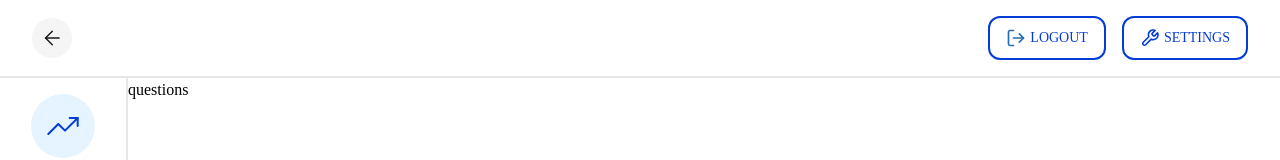
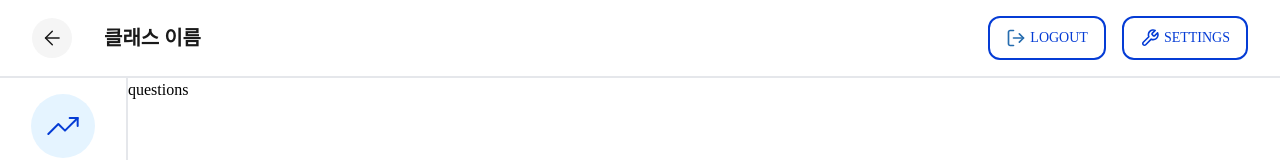
Before and after one commit to boostcampwm-2024/web01-youQuiz, a React (Vite) app in the folder packages/FE/: page /questions in a window 1280 px wide. Shown: the top 160 px of the page. Built offline with nearby package versions, Linux system fonts and the light colour scheme; a web font is replaced by a local one.

Commit message:
fix: Header, SideNav 컴포넌트 배경색 지정, Header 컴포넌트 props 이름 변경
- className -> classTitle
- 배경색 transparent -> white

```diff
--- a/packages/FE/src/app/layouts/HostLayout.tsx
+++ b/packages/FE/src/app/layouts/HostLayout.tsx
@@ -6,7 +6,7 @@ import SideNav from '@/shared/ui/side-nav/SideNav';
 export default function HostLayout() {
   return (
     <div>
-      <Header />
+      <Header classTitle="클래스 이름" />
       <div className="flex">
         <SideNav />
         <Outlet />
--- a/packages/FE/src/shared/ui/header/Header.tsx
+++ b/packages/FE/src/shared/ui/header/Header.tsx
@@ -3,17 +3,17 @@ import LogoutIcon from '../../assets/icons/logout.svg?react';
 import ToolIcon from '../../assets/icons/tool.svg?react';
 
 interface HeaderProps {
-  className: string;
+  classTitle: string;
 }
 
-export default function Header({ className }: HeaderProps) {
+export default function Header({ classTitle }: HeaderProps) {
   //TODO: 로그인 상태 관리
   return (
-    <div className="border-b-2 py-4">
+    <div className="border-b-2 py-4 bg-white">
       <section className="flex justify-between items-center min-w-[980px] mx-auto px-8">
         <div className="flex items-center gap-8">
           <BackButton />
-          <h1 className="text-bold-xl">{className}</h1>
+          <h1 className="text-bold-xl">{classTitle}</h1>
         </div>
         <div className="flex gap-4">
           <CustomButton label="LOGOUT" type="outline" Icon={LogoutIcon} />
--- a/packages/FE/src/shared/ui/side-nav/SideNav.tsx
+++ b/packages/FE/src/shared/ui/side-nav/SideNav.tsx
@@ -9,7 +9,7 @@ export default function SideNav() {
   const [activeTab, setActiveTab] = useState('인터렉션');
   //TODO: 버튼 클릭 시 네비게이트
   return (
-    <section className="w-32 min-w-32 h-[calc(100vh-78px)] flex flex-col gap-12 py-4 border-r-2">
+    <section className="w-32 min-w-32 h-[calc(100vh-78px)] flex flex-col gap-12 py-4 border-r-2 bg-white z-10">
       <IconTextButton
         Icon={GraphIcon}
         text="인터렉션"
```
